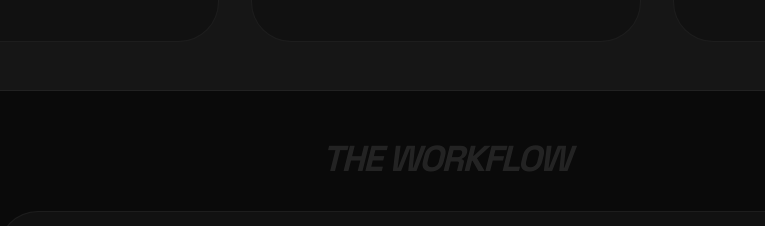
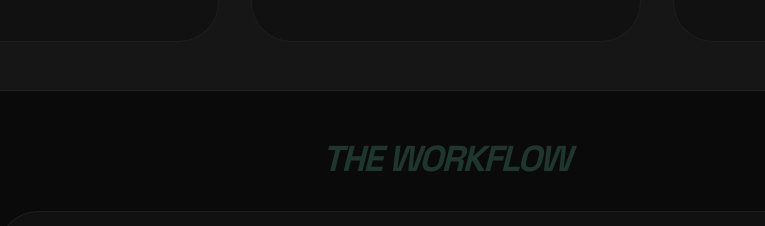
Before and after one commit to raff-liberty/PAGINA-WEB---RAFAEL-ALCALDE-MOLINA, a React (Vite) app: page /servicios/desarrollo-web-medida in a window 1280 px wide. Shown: the part 1800-2026 px from the top of the page, without its empty margins (194-959 px from the left). Built offline with nearby package versions, Linux system fonts and the light colour scheme; no server answers; the database is empty.

Commit message:
Change THE WORKFLOW title to primary green color

```diff
--- a/src/pages/WebDevelopment.jsx
+++ b/src/pages/WebDevelopment.jsx
@@ -218,7 +218,7 @@ const WebDevelopment = () => {
             {/* THE "PROCESS" SECTION */}
             <section className="px-6 py-12 bg-[#0A0A0A]">
                 <div className="max-w-7xl mx-auto text-center mb-8">
-                    <h2 className="text-3xl md:text-4xl font-display font-black uppercase italic tracking-tighter opacity-10">THE WORKFLOW</h2>
+                    <h2 className="text-3xl md:text-4xl font-display font-black uppercase italic tracking-tighter text-primary/20">THE WORKFLOW</h2>
                 </div>
                 <div className="max-w-4xl mx-auto space-y-4">
                     {[
```
